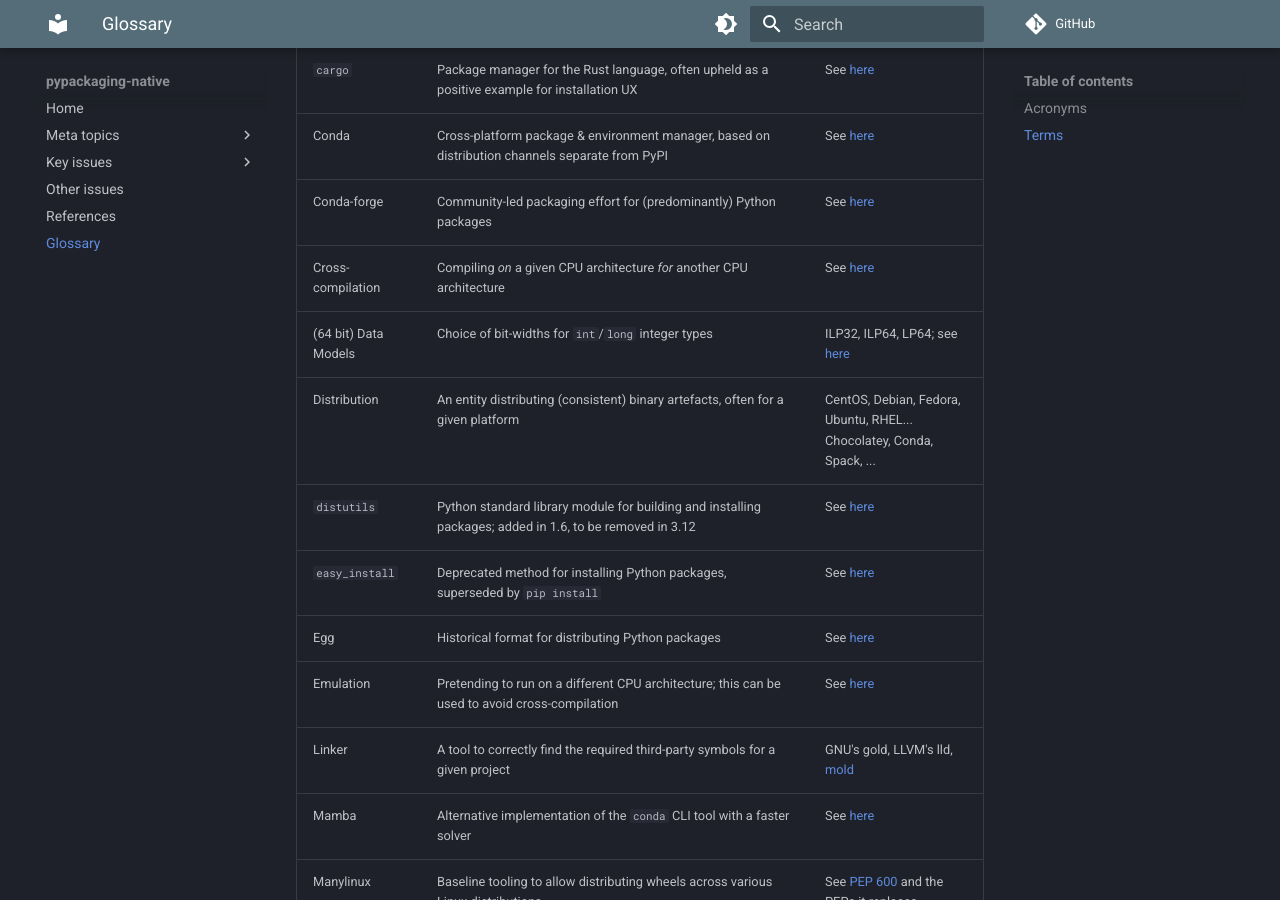
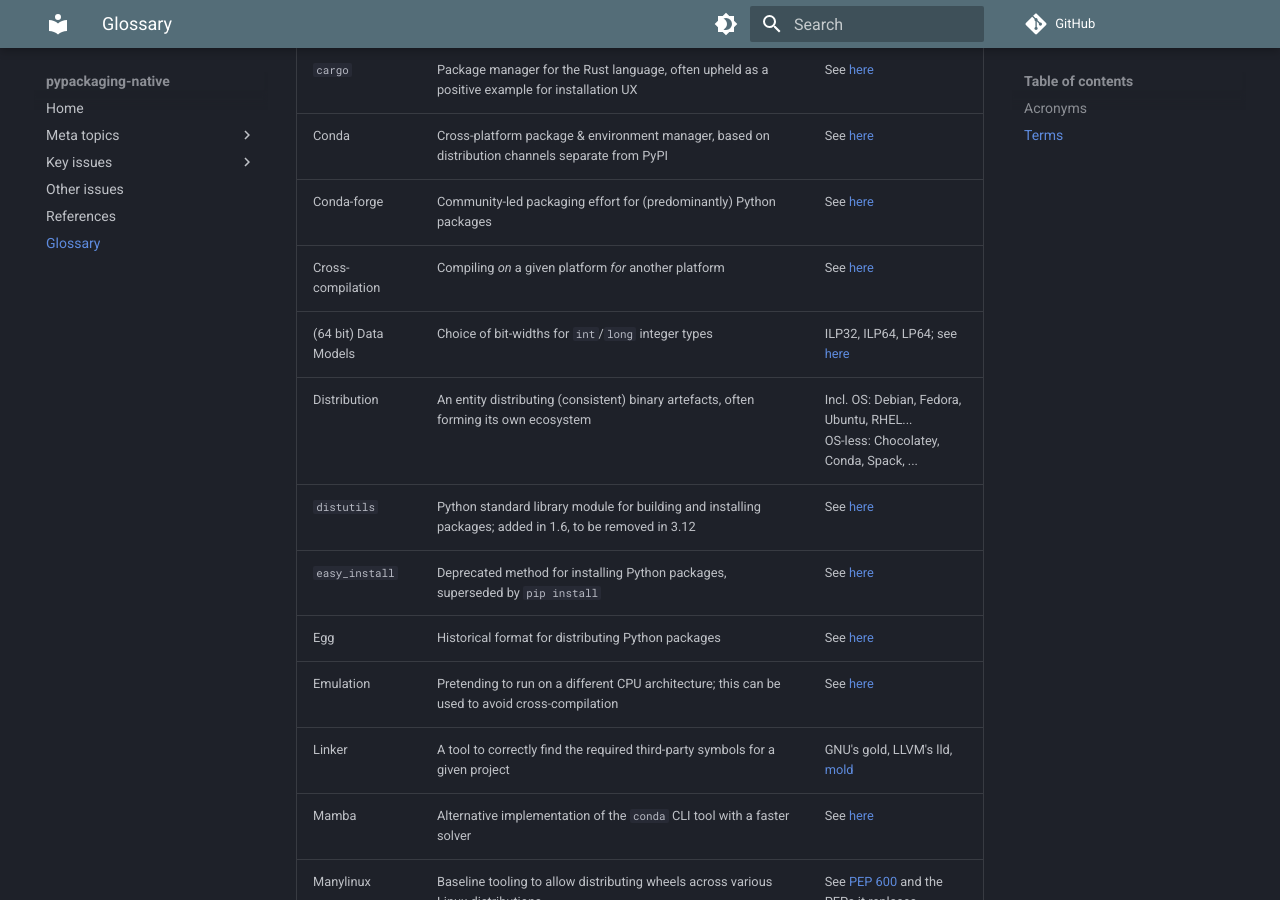
Before and after one commit to pypackaging-native/pypackaging-native, an MkDocs documentation site: the page built from docs/glossary.md, in a window 1280 px wide and 900 px high, scrolled down 3954 px. Built offline with MkDocs 1.6.1 and Material for MkDocs 9.7.7, drawn with Linux system fonts in a browser that asks for light colours; comment, search, counter and statistics services are not loaded.

Commit message:
clarify definition of cross-compilation/distribution

```diff
--- a/docs/glossary.md
+++ b/docs/glossary.md
@@ -73,9 +73,9 @@
 | `cargo` | Package manager for the Rust language, often upheld as a positive example for installation UX | See [here](https://doc.rust-lang.org/cargo/) |
 | Conda | Cross-platform package & environment manager, based on distribution channels separate from PyPI | See [here](https://docs.conda.io/) |
 | Conda-forge | Community-led packaging effort for (predominantly) Python packages | See [here](https://conda-forge.org/) |
-| Cross-compilation | Compiling _on_ a given CPU architecture _for_  another CPU architecture | See [here](./background/compilation_concepts.md) |
+| Cross-compilation | Compiling _on_ a given platform _for_  another platform | See [here](./background/compilation_concepts.md) |
 | (64 bit) Data Models | Choice of bit-widths for `int`/`long` integer types | ILP32, ILP64, LP64; see [here](https://en.wikipedia.org/wiki/64-bit_computing#64-bit_data_models) |
-| Distribution | An entity distributing (consistent) binary artefacts, often for a given platform | CentOS, Debian, Fedora, Ubuntu, RHEL...</br>Chocolatey, Conda, Spack, ... |
+| Distribution | An entity distributing (consistent) binary artefacts, often forming its own ecosystem | Incl. OS: Debian, Fedora, Ubuntu, RHEL...</br>OS-less: Chocolatey, Conda, Spack, ... |
 | `distutils` | Python standard library module for building and installing packages; added in 1.6, to be removed in 3.12 | See [here](https://docs.python.org/3/library/distutils.html) |
 | `easy_install` | Deprecated method for installing Python packages, superseded by `pip install` | See [here](https://setuptools.pypa.io/en/latest/deprecated/easy_install.html) |
 | Egg | Historical format for distributing Python packages | See [here](https://setuptools.pypa.io/en/latest/deprecated/python_eggs.html) |
```
